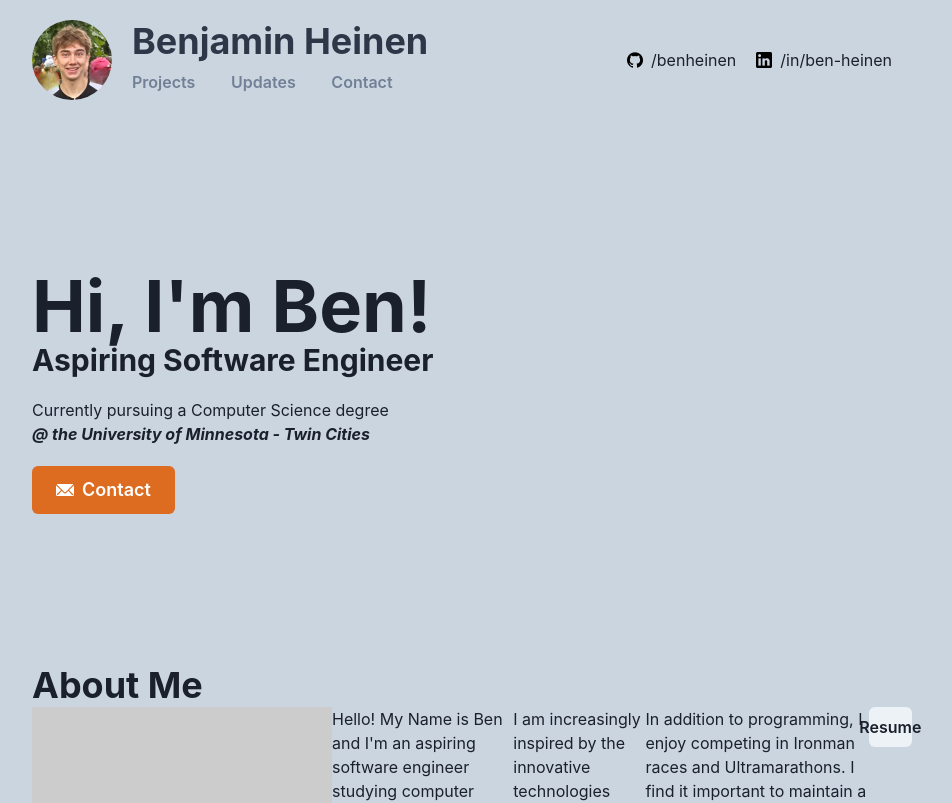
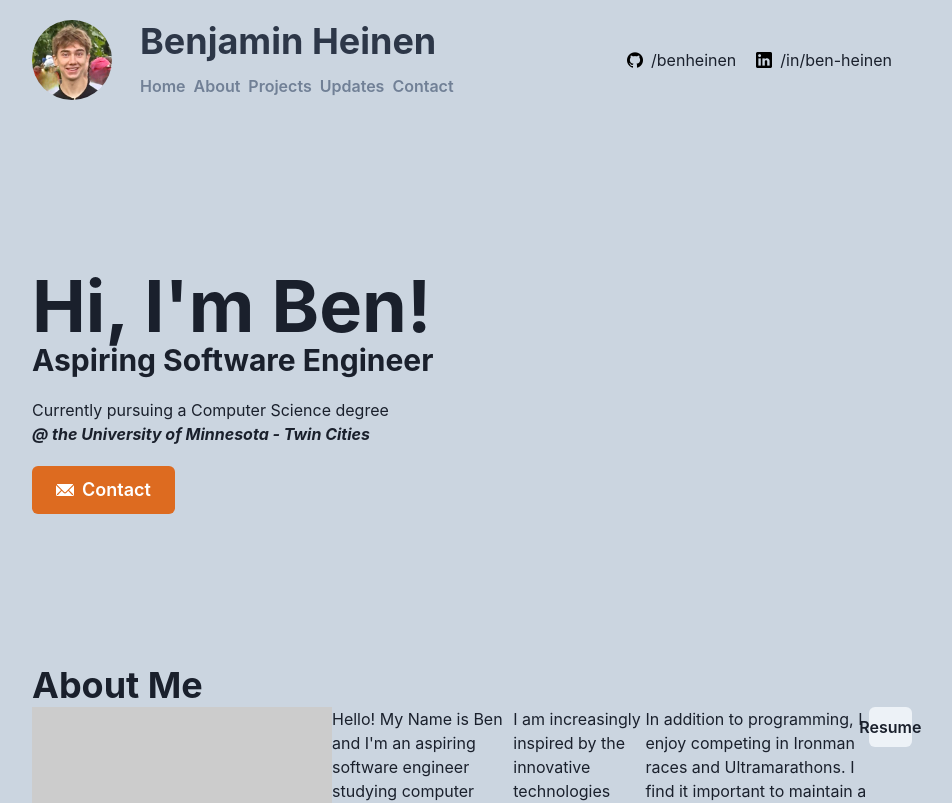
Before and after one commit to benheinen/benjamin-heinen, a React (Vite) app: page / in a window 1280 px wide. Shown: the top 803 px of the page, without its empty margins (168-1120 px from the left). Built offline with nearby package versions, Linux system fonts and the light colour scheme.

Commit message:
added more nav

```diff
--- a/src/components/Footer.tsx
+++ b/src/components/Footer.tsx
@@ -20,6 +20,7 @@ export default function Footer() {
           Benjamin Heinen
         </Heading>
         <HStack gap={5}>
+          <Button variant={"link"}>Home</Button>
           <Button variant={"link"}>About</Button>
           <Button variant={"link"}>Projects</Button>
           <Button variant={"link"}>Updates</Button>
--- a/src/components/Navbar.tsx
+++ b/src/components/Navbar.tsx
@@ -41,8 +41,9 @@ export default function Navbar() {
       zIndex={10}
     >
       <Grid
-        templateAreas={`"icon header header header"
-                  "icon proj updates contact"`}
+        templateAreas={`"icon header header header header header"
+                  "icon home about proj updates contact"`}
+        gap={2}
       >
         <GridItem area="icon" mr={5}>
           <Image
@@ -55,6 +56,22 @@ export default function Navbar() {
         </GridItem>
         <GridItem area={"header"} color={"gray.700"}>
           <Heading size="xl">Benjamin Heinen</Heading>
+        </GridItem>
+        <GridItem area={"home"}>
+          <Button
+            variant="link"
+            _hover={{ color: "gray.700", textDecor: "underline" }}
+          >
+            Home
+          </Button>
+        </GridItem>
+        <GridItem area={"about"}>
+          <Button
+            variant="link"
+            _hover={{ color: "gray.700", textDecor: "underline" }}
+          >
+            About
+          </Button>
         </GridItem>
         <GridItem area={"proj"}>
           <Button
```
